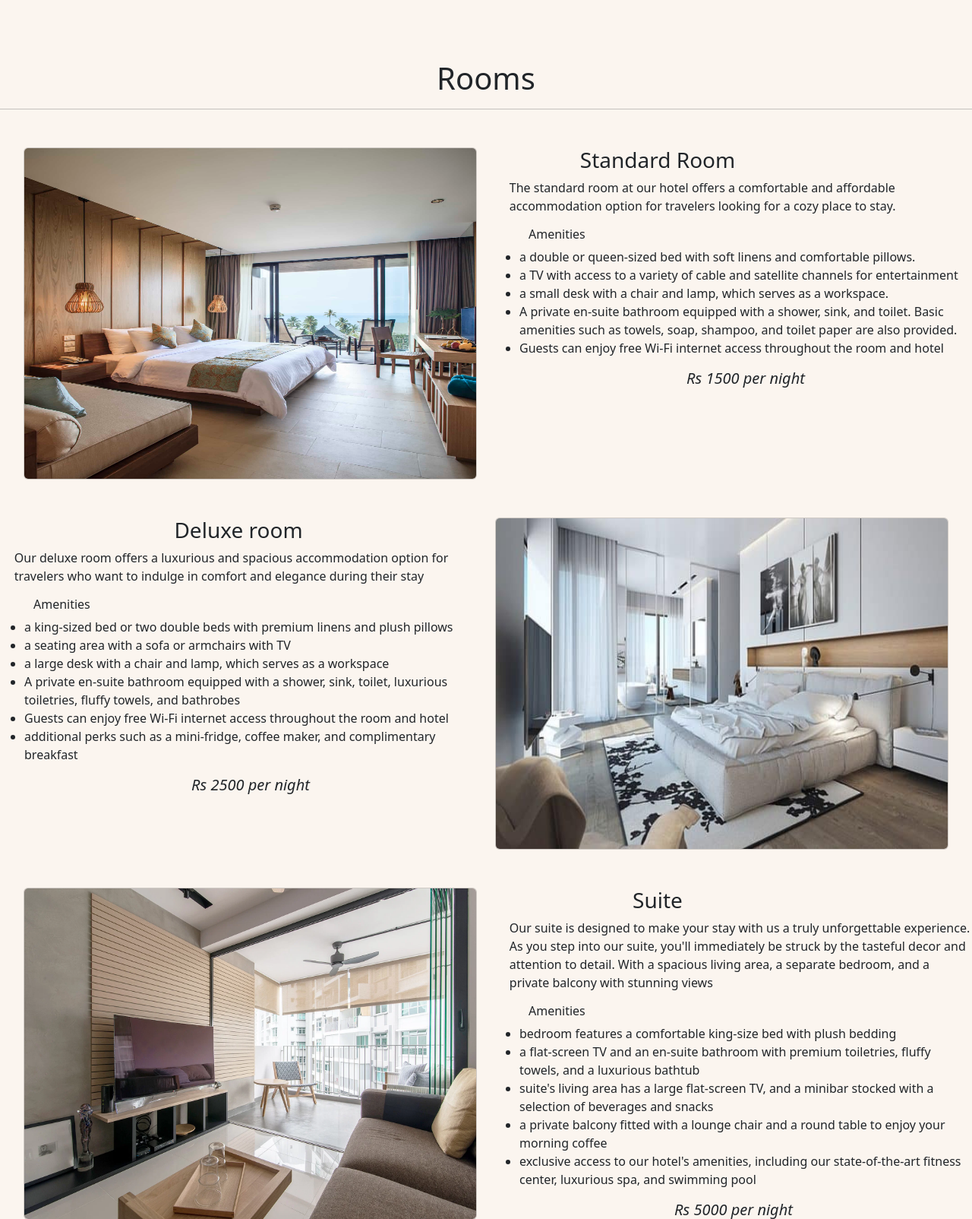
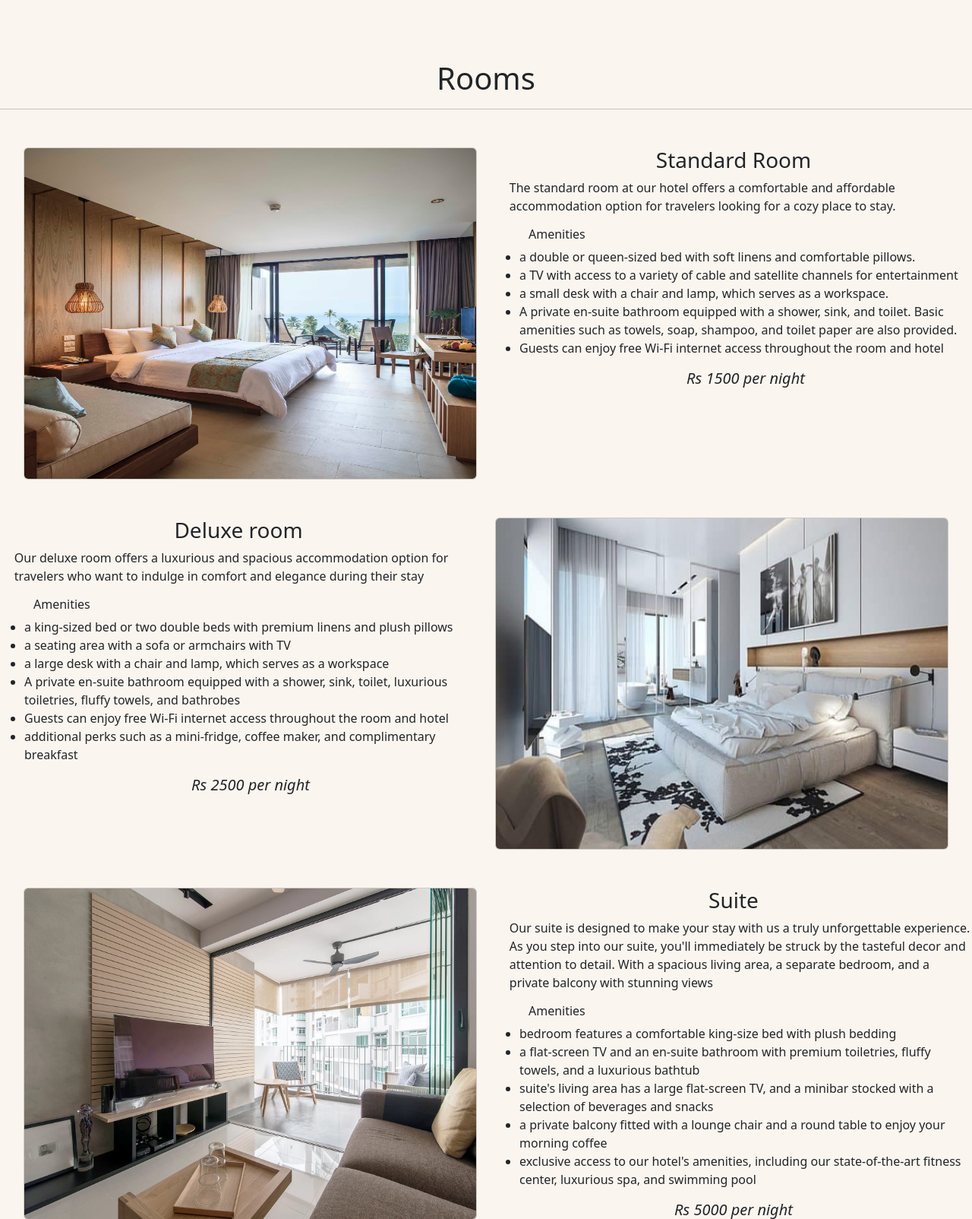
Before and after one commit to Tasneem-I/Hotel-Management, a Flask app: page / in a window 1280 px wide. Shown: the part 1320-2924 px from the top of the page at 76% size. Run offline with Flask 2, Linux system fonts and the light colour scheme.

Commit message:
Update home.html

```diff
--- a/templates/home.html
+++ b/templates/home.html
@@ -82,7 +82,7 @@
         </div>
     </div>
     <div class="col-6">
-        <h3 style="margin-right: 200px;"><center>Standard Room</center></h3>
+        <h3><center>Standard Room</center></h3>
         <p style="margin-left: 3%;">The standard room at our hotel offers a comfortable and affordable
              accommodation option for travelers looking for a cozy place to stay.
              <br><h6 style="margin-left: 7%;">Amenities</h6><ul><li>a double or queen-sized bed with soft linens and comfortable pillows.</li>
@@ -118,7 +118,7 @@
         </div>
     </div>
     <div class="col-6">
-        <h3 style="margin-right: 200px;"><center>Suite</center></h3>
+        <h3><center>Suite</center></h3>
         <p style="margin-left: 3%;">Our suite is designed to make your stay with us a truly unforgettable experience.
             As you step into our suite, you'll immediately be struck by the tasteful decor and attention to detail. With a spacious living area, a separate bedroom, and a private balcony with stunning views<br>
             <h6 style="margin-left: 7%;">Amenities</h6><ul>
```
